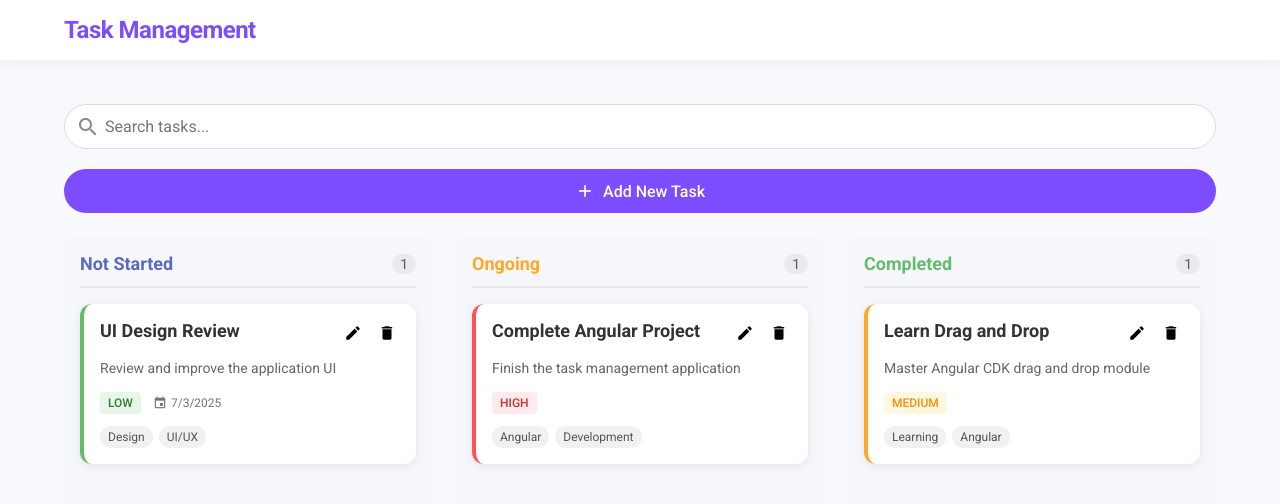
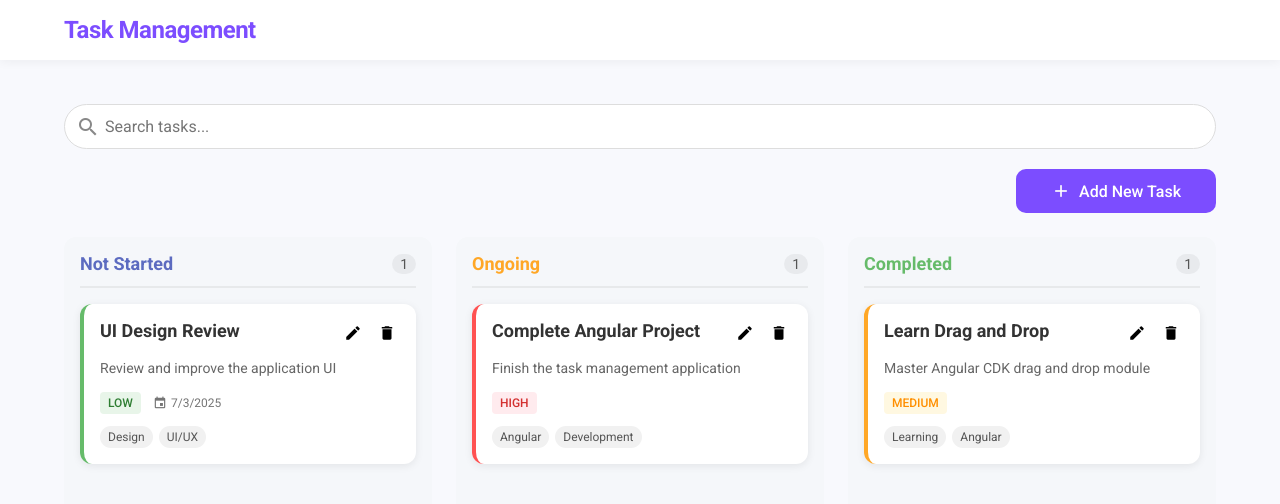
Before and after one commit to YakubuLute/angular-kanban-task-manager, an Angular app: page / in a window 1280 px wide. Shown: the top 504 px of the page. Built offline with nearby package versions, Linux system fonts and the light colour scheme.

Commit message:
Enhanced button for adding new task

```diff
--- a/angular.json
+++ b/angular.json
@@ -27,8 +27,7 @@
               }
             ],
             "styles": [
-              "src/styles.css",
-              "node_modules/@angular/material/prebuilt-themes/indigo-pink.css"
+              "src/styles.css"
             ],
             "scripts": []
           },
--- a/src/app/components/add-task/add-task.component.html
+++ b/src/app/components/add-task/add-task.component.html
@@ -1,5 +1,5 @@
 <div class="add-task-container">
-  <button class="add-task-button" (click)="openModal()">
+  <button type="button" class="add-task-button" (click)="openModal()">
     <i class="material-icons">add</i>
     Add New Task
   </button>
--- a/src/app/components/add-task/add-task.component.scss
+++ b/src/app/components/add-task/add-task.component.scss
@@ -1,5 +1,8 @@
 .add-task-container {
   margin-bottom: 24px;
+  display: flex;
+  justify-content: flex-end;
+  margin-bottom: 1.5rem;
 
   .add-task-button {
     display: flex;
@@ -9,13 +12,14 @@
     background-color: var(--primary-color, #7c4dff);
     color: white;
     border: none;
-    border-radius: 24px;
+    border-radius: 10px;
     padding: 12px 24px;
     font-size: 16px;
     font-weight: 500;
     cursor: pointer;
     transition: all 0.2s ease;
-    width: 100%;
+    width: 200px;
+
 
     &:hover {
       background-color: var(--primary-dark, #6c3eef);
--- a/src/styles.css
+++ b/src/styles.css
@@ -14,6 +14,7 @@ body {
 }
 
 /*  animation for the drag and drop */
+
 .cdk-drag-preview {
   box-sizing: border-box;
   border-radius: 12px;
```
Also changed, not shown: src/app/app.config.ts (+8 -5 lines).
